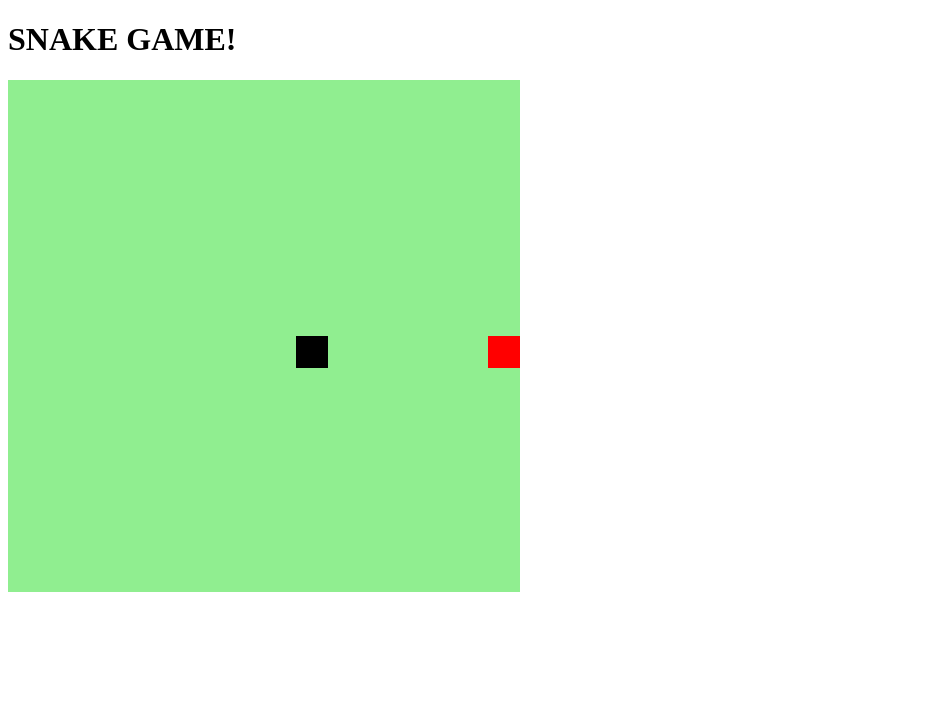
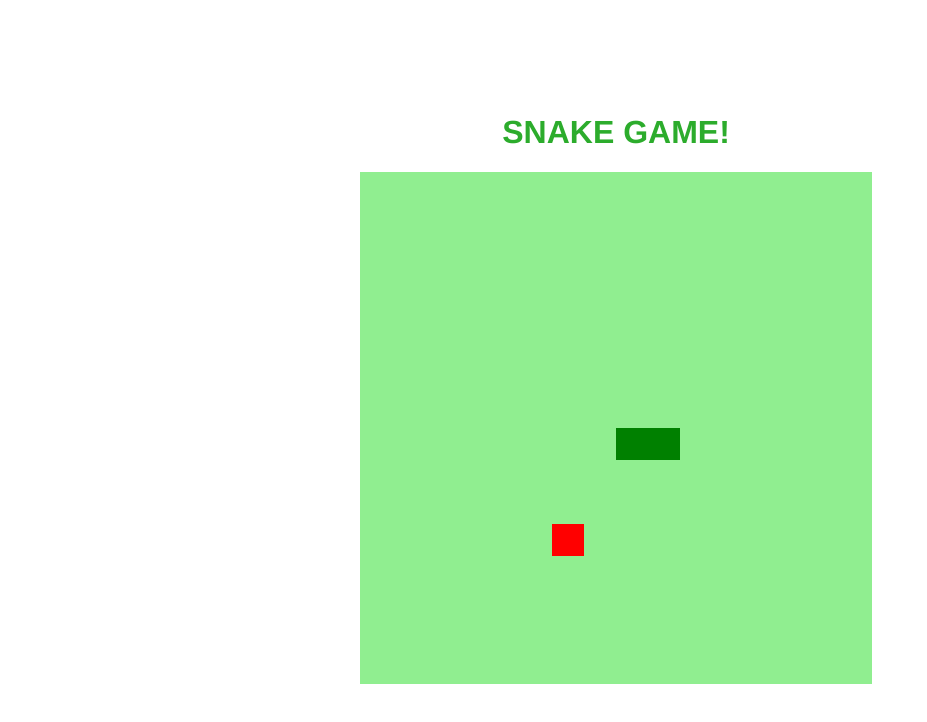
Before and after one commit to JuliaStella/Jogo_Da_Cobrinha_javascript, a plain HTML site: page index.html in a window 1280 px wide. Shown: the whole page, without its empty margins (0-927 px from the left). Drawn offline with Linux system fonts and the light colour scheme.

Commit message:
Final do jogo

```diff
--- a/index.html
+++ b/index.html
@@ -9,7 +9,7 @@
     <script defer src="script.js"></script>
 </head>
 <body>
-    <h1>SNAKE GAME!</h1>
+    <h1 class="letra">SNAKE GAME!</h1>
     <canvas id="snake" width="512" height="512"></canvas>
 </body>
 </html>
--- a/script.js
+++ b/script.js
@@ -1,10 +1,10 @@
-let canvas = document.getElementById("snake"); //criar elemento que irá rodar o jogo
-let context = canvas.getContext("2d"); //....
+let canvas = document.getElementById("snake");
+let context = canvas.getContext("2d");
 let box = 32;
 let snake = [];
-snake[0] = {
-    x: 8*box,
-    y: 8*box,
+snake[0] ={
+    x: 8 * box,
+    y: 8 * box
 }
 let direction = "right";
 let food ={
@@ -14,20 +14,21 @@ let food ={
 
 function criarBG(){
     context.fillStyle = "lightgreen";
-    context.fillRect(0, 0, 16*box, 16*box); //desenha o retângulo usando x e y e a largura e altura setadas
+    context.fillRect(0, 0, 16*box, 16*box);
 }
 
-function criarCobrinha() {
-    for(i= 0; i < snake.length; i++){
-    context.fillStyle = "black";
-    context.fillRect(snake[i].x, snake[i].y, box, box);
-  }//desenha o retângulo usando x e y e a largura e altura setadas
+function criarCobrinha (){
+    for(i = 0; i < snake.length; i++){
+        context.fillStyle = "green";
+        context.fillRect(snake[i].x, snake[i].y, box, box);
+    }
 }
 
 function drawFood (){
     context.fillStyle = "red";
     context.fillRect(food.x, food.y, box, box);
 }
+
 
 document.addEventListener('keydown', update);
 
@@ -38,13 +39,19 @@ function update(event){
     if(event.keyCode == 40 && direction != 'up') direction = 'down';
 }
 
-
-function iniciarJogo() {
+function iniciarJogo(){
 
     if(snake[0].x > 15*box && direction == "right") snake[0].x = 0;
     if(snake[0].x < 0 && direction == 'left') snake[0].x = 16 * box;
     if(snake[0].y > 15*box && direction == "down") snake[0].y = 0;
     if(snake[0].y < 0 && direction == 'up') snake[0].y = 16 * box;
+
+    for(i = 1; i < snake.length; i++){
+        if(snake[0].x == snake[i].x && snake[0].y == snake[i].y){
+            clearInterval(jogo);
+            alert('Game Over :(');
+        }
+    }
 
     criarBG();
     criarCobrinha();
@@ -58,14 +65,19 @@ function iniciarJogo() {
     if (direction == "up") snakeY -= box;
     if(direction == "down") snakeY += box;
 
-    snake.pop();
+    if(snakeX != food.x || snakeY != food.y){
+        snake.pop();
+    }else{
+        food.x = Math.floor(Math.random() * 15 +1) * box;
+        food.y = Math.floor(Math.random() * 15 +1) * box;
+    }
 
     let newHead ={
         x: snakeX,
         y: snakeY
     }
+
     snake.unshift(newHead);
 }
 
-
 let jogo = setInterval(iniciarJogo, 100);
--- a/style.css
+++ b/style.css
@@ -0,0 +1,13 @@
+.letra{
+    font-family: 'Franklin Gothic Medium', 'Arial Narrow', Arial, sans-serif;
+}
+
+body{
+   height: 95vh;
+   width:  95vw;
+   display: flex;
+   flex-direction: column;
+   justify-content: center;
+   align-items: center;
+   color:rgb(44, 172, 44);
+}
```
Also changed, not shown: img/dab88857a4.jpg (added).
